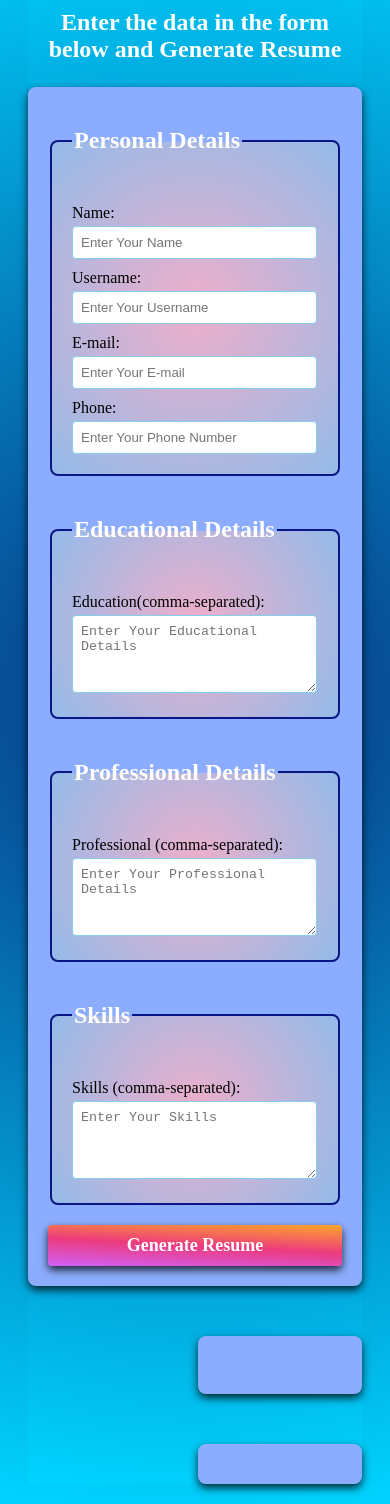
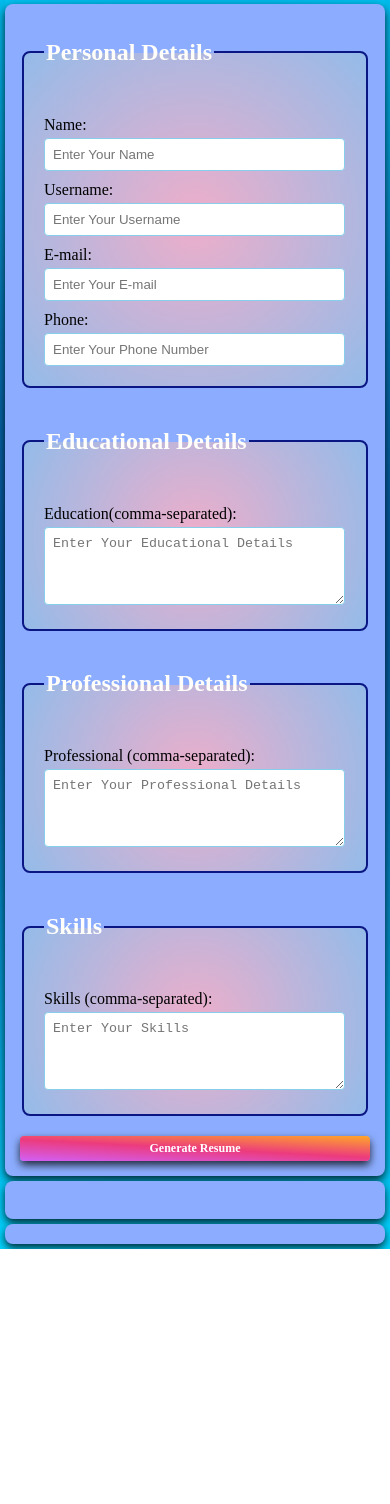
Before and after one commit to JamilRaza001/Hackathon_00, a plain HTML site: page Millstone_5/index.html in a window 390 px wide. Shown: the part 110-1614 px from the top of the page. After the commit the page ends 1359 px from the top, so only its background shows below. Drawn offline with Linux system fonts and the light colour scheme.

Commit message:
Add files via upload

```diff
--- a/Millstone_5/style.css
+++ b/Millstone_5/style.css
@@ -102,8 +102,6 @@ textarea {
 }
 
 button {
-  display: block;
-  width: 100%;
   background: rgb(209, 96, 247);
   background: -moz-linear-gradient(
     3deg,
@@ -123,12 +121,12 @@ button {
     rgba(236, 59, 125, 1) 50%,
     rgba(255, 166, 41, 1) 100%
   );
-  filter: progid:DXImageTransform.Microsoft.gradient(startColorstr="#d160f7",endColorstr="#ffa629",GradientType=1);
+  display: block;
+  width: 100%;
   color: white;
   border: none;
   border-radius: 4px;
   box-shadow: 0 4px 8px rgba(0, 0, 0, 0.8);
-  margin-top: 10px;
   font-size: 18px;
   font-family: "Times New Roman", Times, serif;
   padding: 10px;
@@ -229,13 +227,11 @@ button:hover {
   outline: none;
 }
 
-.LinkContainer1 button{
+.LinkContainer1 button {
   margin-top: 40px;
 }
 
-
-.LinkContainer{
-
+.LinkContainer {
   display: none;
   margin-top: 50px;
   padding-bottom: 20px;
@@ -258,5 +254,99 @@ button:hover {
     rgba(238, 174, 202, 1) 0%,
     rgba(148, 187, 233, 1) 100%
   );
+}
 
+@media (max-width: 1024px) {
+  .MainContainer {
+    margin: 10px;
   }
+
+  form,
+  .ResumePreview,
+  .LinkContainer1 {
+    max-width: 90%;
+    margin: 10px auto;
+  }
+
+  .ResumePreview h1,
+  .ResumePreview h2 {
+    font-size: 1.5em;
+  }
+
+  .ResumePreview p,
+  .ResumePreview li {
+    font-size: 1em;
+  }
+
+  button {
+    font-size: 16px;
+    padding: 8px;
+  }
+}
+
+/* Mobile Styling */
+@media (max-width: 768px) {
+  body {
+    margin: 0;
+    padding: 0;
+  }
+
+  .MainContainer {
+    padding: 0;
+    margin: 5px;
+  }
+
+  form,
+  .ResumePreview,
+  .LinkContainer1 {
+    max-width: 95%;
+    margin: 5px auto;
+    padding: 15px;
+  }
+
+  .Header p {
+    font-size: 18px;
+  }
+
+  .ResumePreview h1,
+  .ResumePreview h2 {
+    font-size: 1.25em;
+  }
+
+  .ResumePreview p,
+  .ResumePreview li {
+    font-size: 0.9em;
+  }
+
+  button {
+    font-size: 14px;
+    padding: 6px;
+  }
+}
+
+/* Small Mobile Devices (up to 480px) */
+@media (max-width: 480px) {
+  .ResumePreview,
+  .LinkContainer1 {
+    padding: 10px;
+  }
+
+  .Header p {
+    font-size: 16px;
+  }
+
+  .ResumePreview h1,
+  .ResumePreview h2 {
+    font-size: 1em;
+  }
+
+  .ResumePreview p,
+  .ResumePreview li {
+    font-size: 0.8em;
+  }
+
+  button {
+    font-size: 12px;
+    padding: 5px;
+  }
+}
```
Lines whose indentation alone changed are shown as unchanged.
